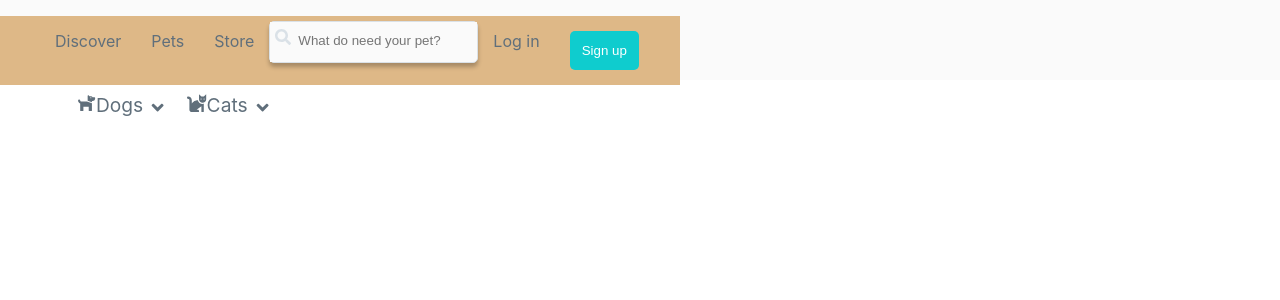
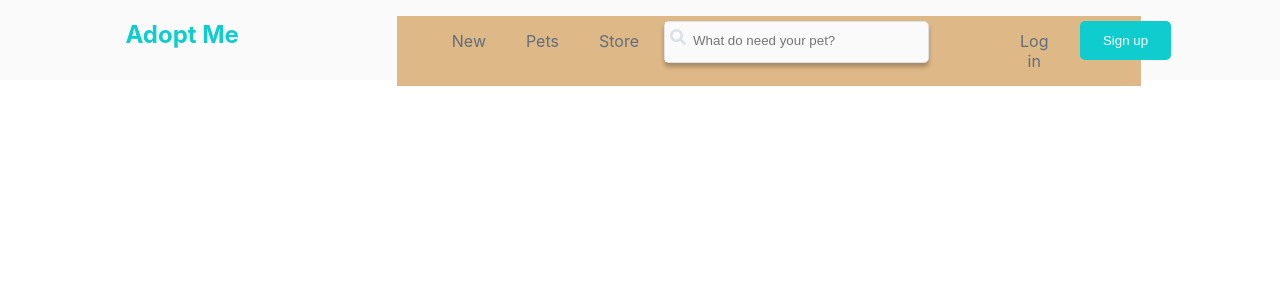
Before and after one commit to Mariana-Usuga/adopt-me, a React (Create React App) app: page / in a window 1280 px wide. Shown: the top 300 px of the page. Built offline with nearby package versions, Linux system fonts and the light colour scheme.

Commit message:
better navbar

```diff
--- a/src/components/NavBar/NavBar.tsx
+++ b/src/components/NavBar/NavBar.tsx
@@ -53,7 +53,8 @@ const NavBar = () => {
       >
         <li className="header__li">
           {/* <Link to="/" style={{ textDecoration: 'none' }}> */}
-          Discover
+          New
+          {/* <FaAngleDown /> */}
           {/* </Link> */}
         </li>
         <li className="header__li">
@@ -71,7 +72,7 @@ const NavBar = () => {
         <li className="header__li">
           Log in
         </li>
-        <li className="header__li">
+        <li className="header__li__signUp">
           <button className="header__li__signUp__btn" type="button">
             Sign up
           </button>
--- a/src/components/NavBar/navBar.scss
+++ b/src/components/NavBar/navBar.scss
@@ -10,6 +10,7 @@
     display: grid;
     grid-template-columns:70% 15% 15%;
     &__logo{
+      margin-left: 14%;
       color:$color-primary;
     }
     &__input{
@@ -24,7 +25,7 @@
   }
   &__ul{
     // left: 50.2%;
-    // left: 30%;
+    left: 31%;
     // right: 0;
     // background-color: #0FCCCE;
     // width: 40%;
@@ -37,7 +38,7 @@
     // z-index: 10;
     position: absolute;
     transition: transform 0.3s ease;
-    width: 93%;
+    width: 86%;
     // margin-left: 0;
   }
   &__ul--show {
@@ -46,29 +47,39 @@
     background-color: $background-primary;
   }
   // &__li__inputSearch
-  &__li, &__li__signUp{
+  &__li{
     list-style-type: none;
     padding: 15px;
+    // padding-left: 0;
     // padding-left: 0;
     text-align: center;
     font-size: 1rem;
     font-family: 'Inter';
     // border-bottom: 0.3px solid;
     color: $color-secondary;
+    margin-right: 10px;
+    &__signUp{
+      list-style-type: none;
+    }
     &__inputSearch{
       display: none;
-      // width: 300px;
+      width: 300px;
+      margin-right: 70px;
     }
     a {
       color: white;
     }
-    &__signUp__btn{
-      background: #0FCCCE;
-      border-radius: 5px;
-      border: none;
-      padding: 12px;
-      // width: 150%;
-      color: $color-third;
+    &__signUp{
+      padding-top:5px;
+      &__btn{
+        background: #0FCCCE;
+        border-radius: 5px;
+        border: none;
+        padding: 12px;
+        // width: 100%;
+        color: $color-third;
+        // padding-top: 0;
+      }
     }
   }
   &__li:hover {
@@ -111,7 +122,7 @@
       top: 0;
       // left: 20%;
       // padding-right: 11%;
-      width: 50%;
+      width: 55%;
       // background-color:brown;
       &--show{
         margin-top: 0;
@@ -119,6 +130,9 @@
       }
     }
     &__li {
+      &__signUp__btn{
+        width: 150%;
+      }
       // font-size: 20px;
       border-bottom: none;
       // background-color: transparent;
--- a/src/pages/LandingPage.tsx
+++ b/src/pages/LandingPage.tsx
@@ -1,12 +1,12 @@
 /* eslint-disable import/extensions */
 /* eslint-disable import/no-unresolved */
 import NavBar from '../components/NavBar/NavBar';
-import NavBarSecondary from '../components/NavBarSecondary/NavBarSecondary';
+// import NavBarSecondary from '../components/NavBarSecondary/NavBarSecondary';
 
 const LandingPage = () => (
   <>
     <NavBar />
-    <NavBarSecondary />
+    {/* <NavBarSecondary /> */}
   </>
 );
 
```
